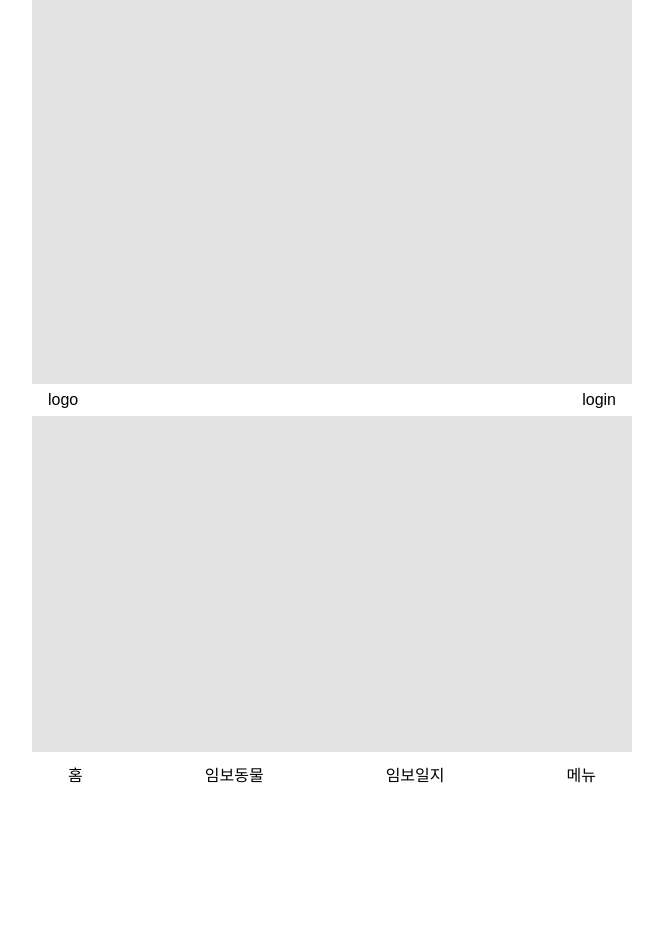
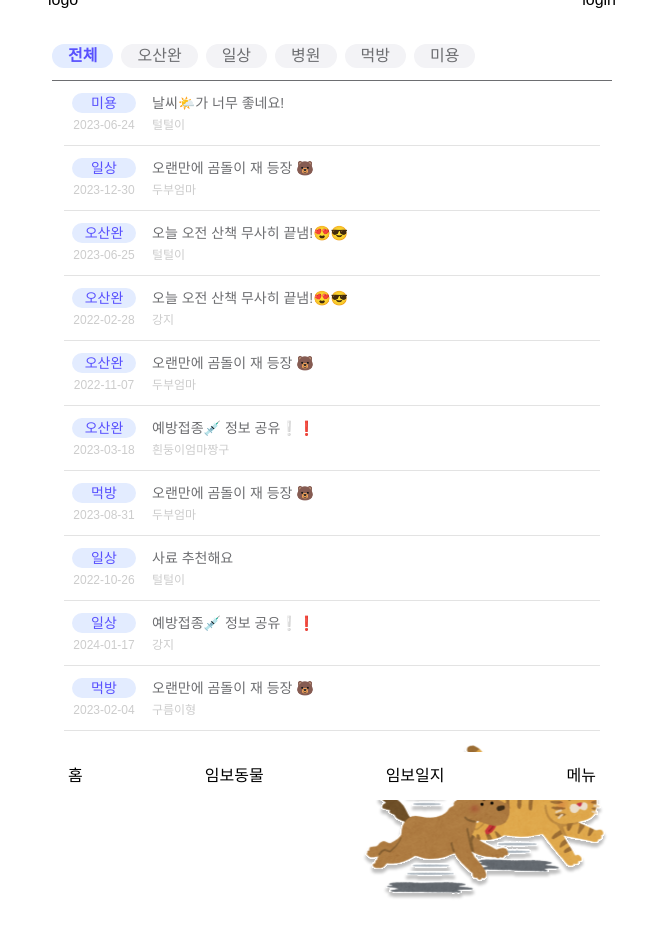
Before and after one commit to pawong-refac/pawong-frontend, a React (Vite) app: page /list-diary in a window 1280 px wide. Shown: the whole page, without its empty margins (308-971 px from the left). Before the commit the page ends 800 px from the top, so only its background shows below. Built offline with nearby package versions, Linux system fonts and the light colour scheme; a web font is replaced by a local one.

Commit message:
style/#7 : 임보목록 페이지 퍼블리싱

```diff
--- /dev/null
+++ b/src/domains/Diary/pages/ListDiary.jsx
@@ -0,0 +1,123 @@
+import React, { useEffect, useRef, useState } from "react";
+import listImg from "/assets/Diary/list-img.svg";
+
+//TODO 스크롤 해결하기
+
+function DiaryList() {
+  const tag = ["전체", "오산완", "일상", "병원", "먹방", "미용"];
+  const title = [
+    "오늘 오전 산책 무사히 끝냄!😍😎",
+    "오랜만에 곰돌이 재 등장 🐻",
+    "날씨🌤️가 너무 좋네요!",
+    "사료 추천해요",
+    "예방접종💉 정보 공유❕❗️",
+  ];
+  const nikName = ["구름이형", "털털이", "강지", "두부엄마", "흰둥이엄마짱구"];
+
+  const content = Array.from({ length: 50 }, () => ({
+    tag: tag.filter((item) => item !== "전체")[
+      Math.floor(Math.random() * tag.filter((item) => item !== "전체").length)
+    ],
+
+    date: new Date(
+      new Date(2022, 0, 1).getTime() +
+        Math.random() *
+          (new Date(2025, 0, 20).getTime() - new Date(2022, 0, 1).getTime())
+    )
+      .toISOString()
+      .split("T")[0],
+    title: title[Math.floor(Math.random() * title.length)],
+    nikName: nikName[Math.floor(Math.random() * nikName.length)],
+  }));
+  const [selectTag, setSelectTag] = useState("전체");
+  const handleTagClick = (tag) => {
+    setSelectTag(tag);
+  };
+  const filteredDiary =
+    selectTag === "전체"
+      ? content
+      : content.filter((content) => content.tag === selectTag);
+
+  const scrollRef = useRef(null);
+  useEffect(() => {
+    const handleWindowScroll = () => {
+      const scrollTop = window.scrollY;
+      console.log("Window ScrollY:", scrollTop);
+
+      if (scrollRef.current) {
+        scrollRef.current.scrollTop = scrollTop;
+        console.log("Div scrollTop:", scrollRef.current.scrollTop);
+      }
+    };
+    window.addEventListener("scroll", handleWindowScroll);
+    return () => {
+      window.removeEventListener("scroll", handleWindowScroll);
+    };
+  }, []);
+
+  return (
+    <div className="w-full h-full bg-white">
+      <div className="content_container">
+        <div className="flex flex-row gap-2">
+          {tag.map((tag, index) => (
+            <button
+              onClick={() => handleTagClick(tag)}
+              type="button"
+              className={`px-4 text-center cursor-pointer w-17  rounded-2xl hover:bg-light_blue hover:text-pastel_blue ${
+                selectTag === tag
+                  ? "bg-light_blue fontBold text-pastel_blue"
+                  : "bg-pastel_gray text-dark_gray fontRegular"
+              }`}
+              key={index}
+            >
+              {tag}
+            </button>
+          ))}
+        </div>
+        <hr className="w-full mt-3 text-dark_gray"></hr>
+        <div
+          ref={scrollRef}
+          style={{
+            height: "650px",
+            overflowY: "auto",
+            scrollbarWidth: "none",
+            msOverflowStyle: "none",
+          }}
+        >
+          {filteredDiary.length > 0 ? (
+            filteredDiary.map((item, index) => (
+              <div
+                key={index}
+                className="flex flex-row items-center py-3 mx-3 border-b border-light_gray "
+              >
+                <div className="flex flex-col items-center justify-center w-20 gap-1 mr-2">
+                  <div className="w-16 px-2 text-sm text-center rounded-2xl bg-light_blue text-pastel_blue">
+                    {item.tag}
+                  </div>
+                  <p className="text-xs text-gray">{item.date}</p>
+                </div>
+                <div className="flex flex-col justify-center gap-1">
+                  <p className="text-sm cursor-pointer text-dark_gray ">
+                    {item.title}
+                  </p>
+                  <p className="text-xs text-gray">{item.nikName}</p>
+                </div>
+              </div>
+            ))
+          ) : (
+            <div className="flex items-center justify-center h-3/4">
+              <p className="text-sm text-dark_gray">
+                아직 작성된 게시글이 없어요. 첫 작성자가 되어보세요!
+              </p>
+            </div>
+          )}
+        </div>
+        <div className="flex my-1">
+          <img src={listImg} className="w-64 ml-auto" />
+        </div>
+      </div>
+    </div>
+  );
+}
+
+export default DiaryList;
--- a/src/index.css
+++ b/src/index.css
@@ -98,7 +98,7 @@
     @apply w-56 m-5 text-xl text-white bg-pastel_blue hover:bg-pastel_gray hover:text-pastel_blue h-14 rounded-2xl;
   }
   .cancelBtn {
-    @apply w-56 m-5 text-xl text-pastel_blue bg-pastel_gray hover:bg-pastel_blue hover:text-pastel_gray h-14 rounded-2xl;
+    @apply w-56 m-5 text-xl text-pastel_blue bg-light_blue hover:bg-pastel_gray hover:text-pastel_blue h-14 rounded-2xl;
   }
 }
 
@@ -108,6 +108,6 @@
   }
 
   .content_container {
-    @apply p-5 mb-3 bg-white;
+    @apply px-5 mb-4 bg-white py-7;
   }
 }
--- a/src/route/RouteDef.jsx
+++ b/src/route/RouteDef.jsx
@@ -3,6 +3,7 @@ import Login from "../domains/Login/pages/Login";
 import LoginAdmin from "../domains/Login/pages/LoginAdmin";
 import AddDiary from "../domains/Diary/pages/AddDiary";
 import DetailDiary from "../domains/Diary/pages/DetailDiary";
+import ListDiary from "../domains/Diary/pages/ListDiary";
 
 const MainScreens = {
   Home: {
@@ -25,6 +26,10 @@ const MainScreens = {
     path: "/detail-diary",
     element: <DetailDiary />,
   },
+  DiaryList: {
+    path: "/list-diary",
+    element: <ListDiary />,
+  },
 };
 
 export const AppRouteDef = {
```
Also changed, not shown: public/assets/Diary/list-img.svg (added).
